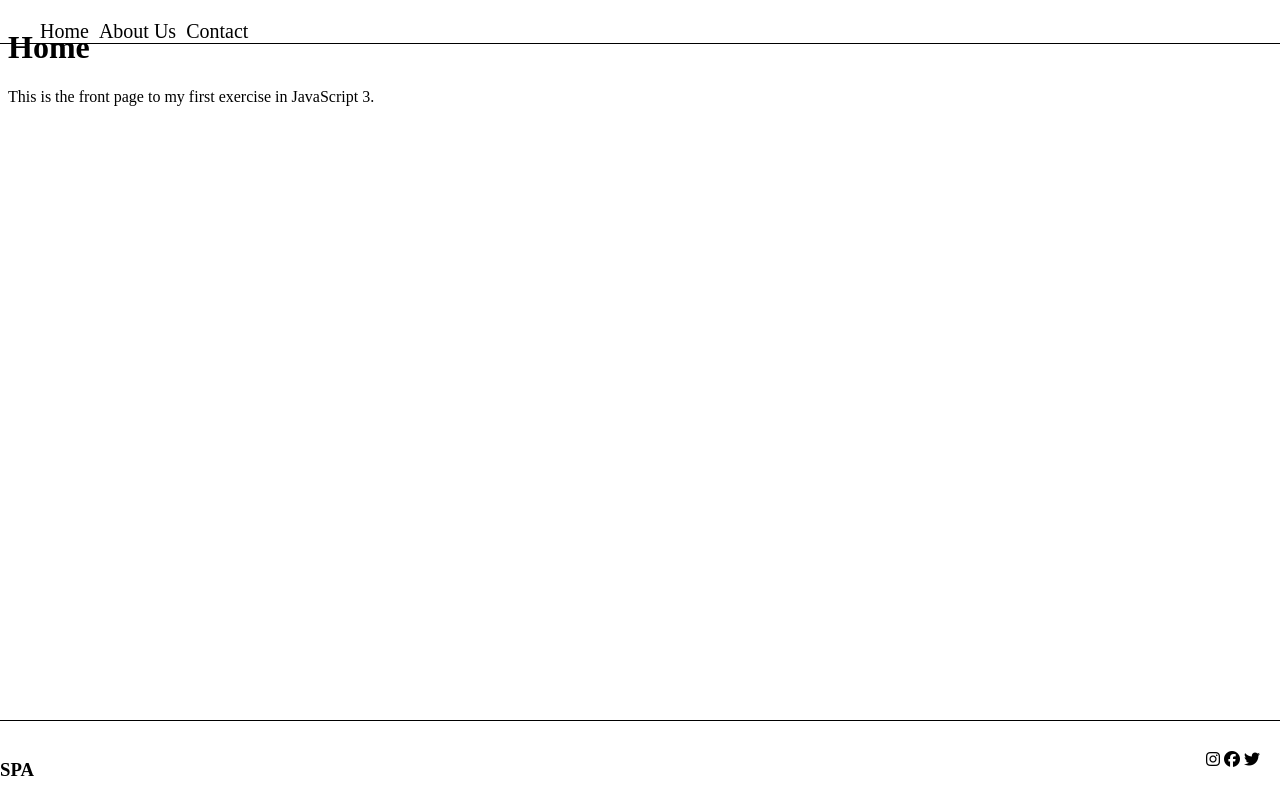
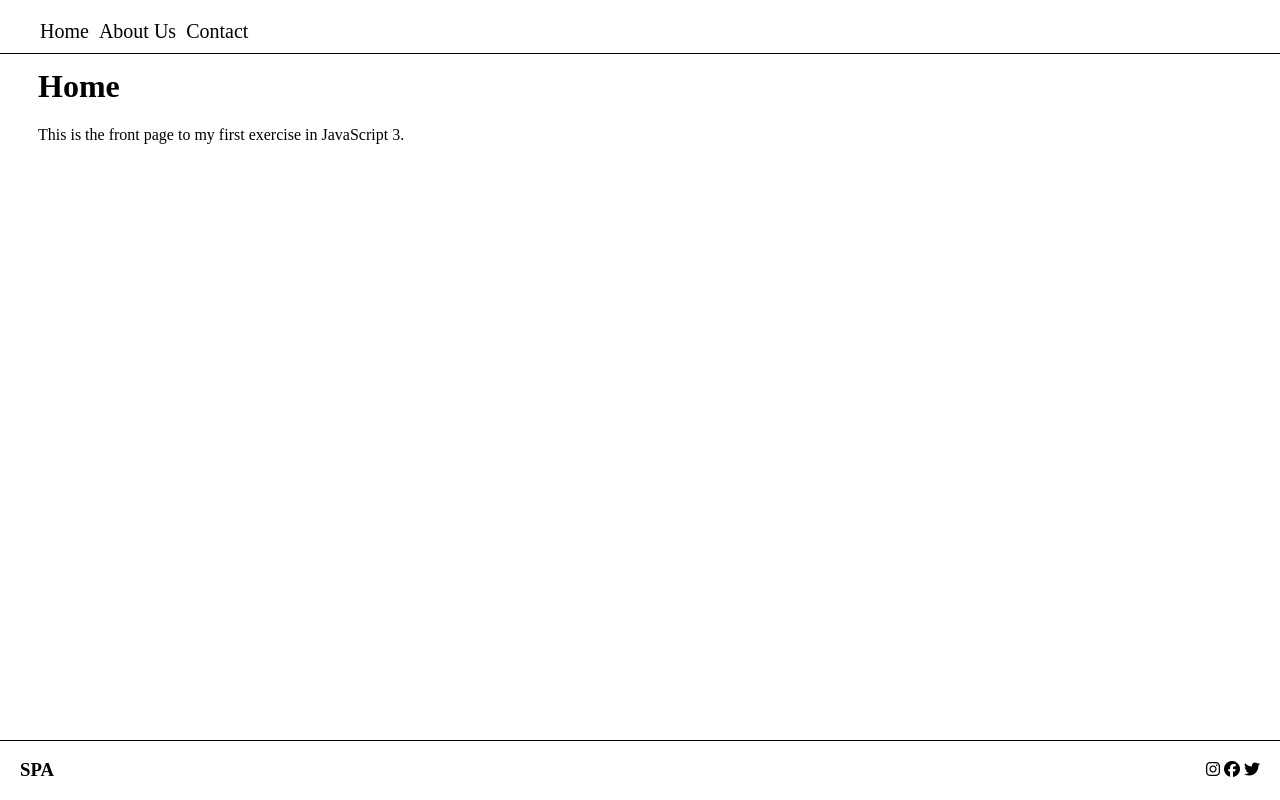
Before and after one commit to elviradisa/js3-exercise1-SPA, a plain HTML site: page index.html in a window 1280 px wide. Drawn offline with Linux system fonts and the light colour scheme.

Commit message:
update layout

```diff
--- a/index.css
+++ b/index.css
@@ -17,10 +17,24 @@ nav > ul {
     font-size: 20px;
     border-bottom: 1px solid black;
     width: 100%;
+    padding-bottom: 10px;
 }
 
 #header {
-    margin-top: 20px;
+    margin-top: 60px;
+    margin-left: 30px;
+}
+
+p {
+    margin-left: 30px;
+}
+
+form {
+    margin-left: 30px;
+}
+
+#footer-logo {
+    margin-left: 20px;
 }
 
 footer {
--- a/index.html
+++ b/index.html
@@ -19,7 +19,7 @@
     </nav>
     <div id="content"></div>
     <footer>
-        <div id="header">
+        <div id="footer-logo">
             <h3>SPA</h3>
         </div>
         <div id="icon">
```
Also changed, not shown: about.txt, contact.txt, home.txt, 1 other file.
